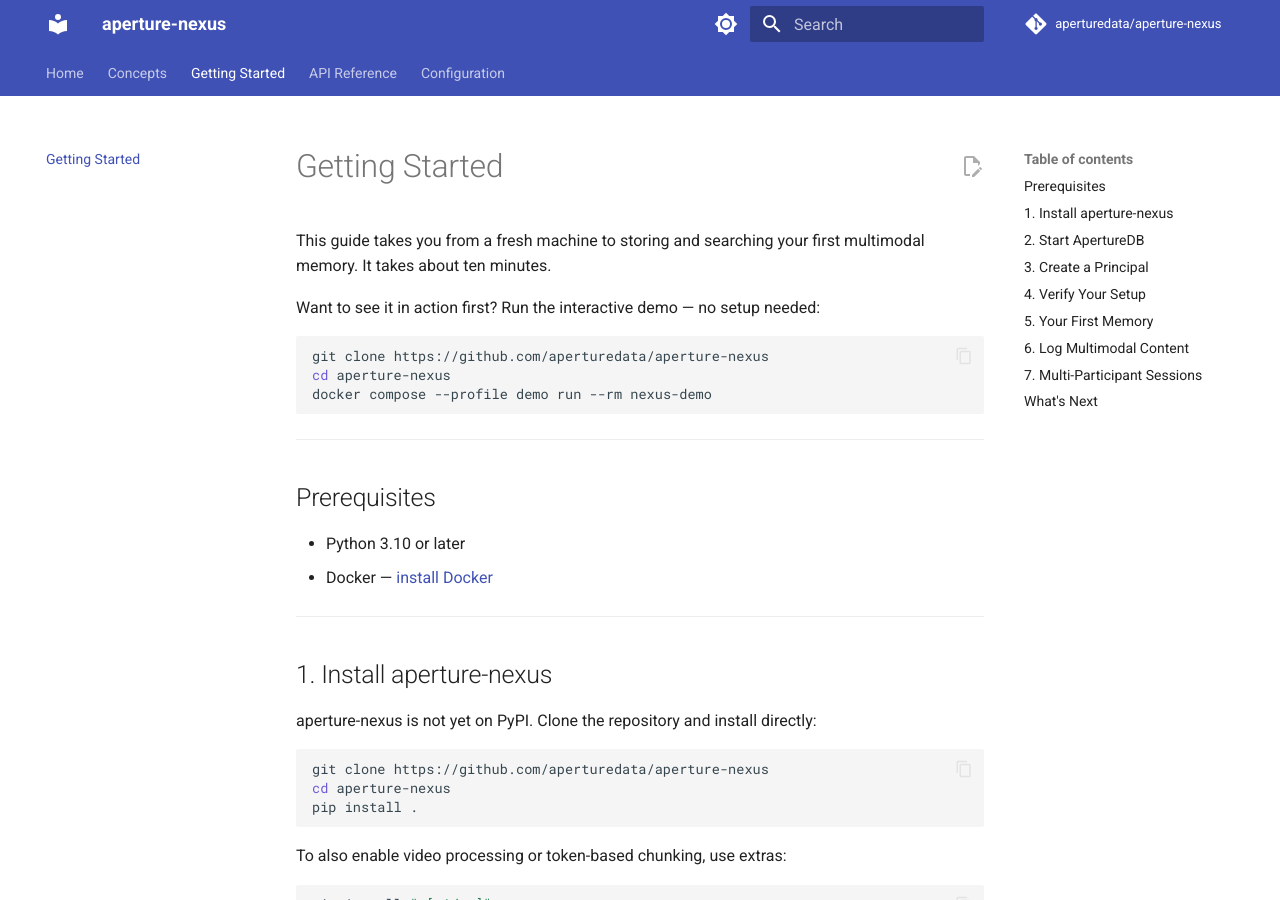
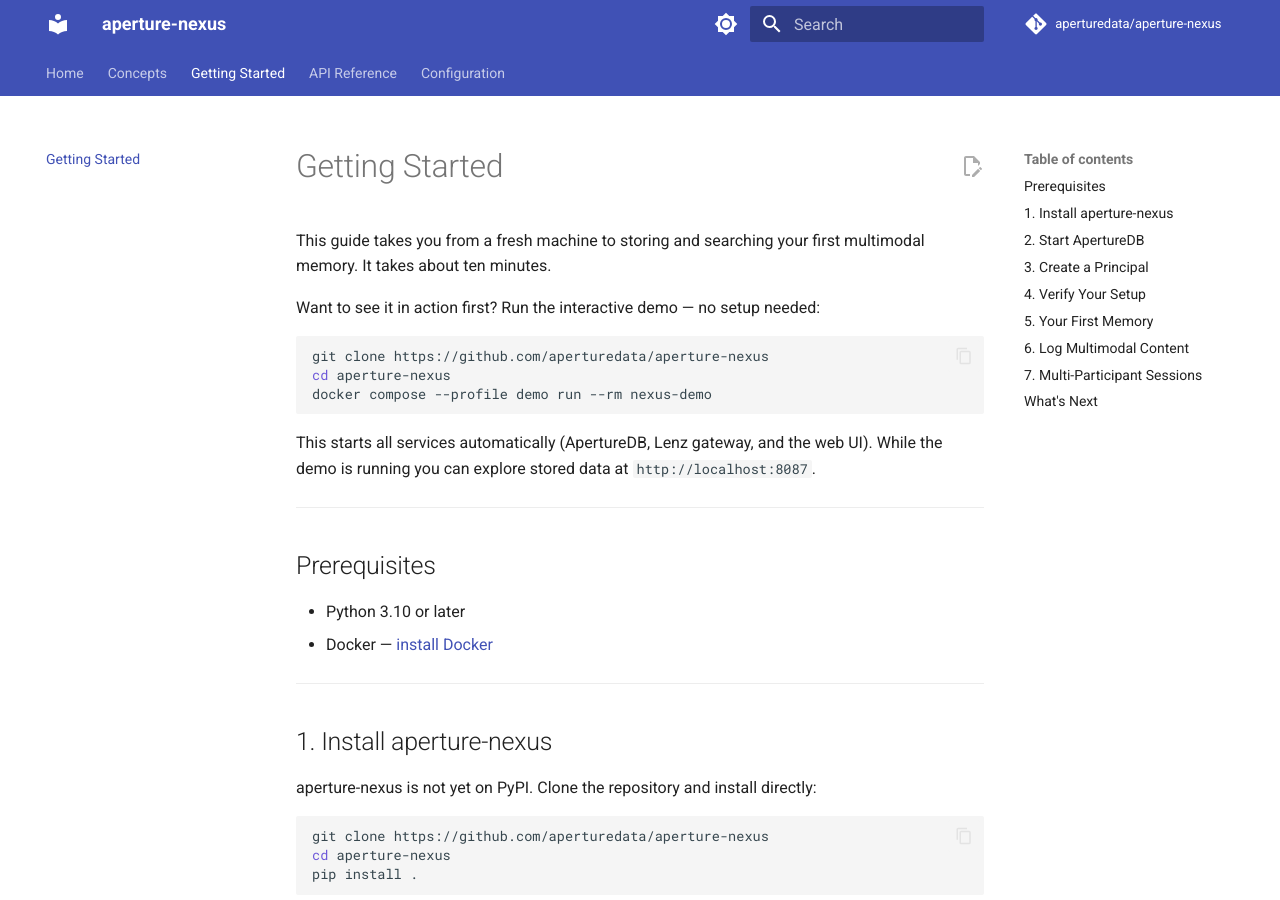
Before and after one commit to aperture-data/aperture-nexus, an MkDocs documentation site: the page built from docs/getting-started.md, in a window 1280 px wide and 900 px high. Built offline with MkDocs 1.6.1 and Material for MkDocs 9.7.7, drawn with Linux system fonts in a browser that asks for light colours; comment, search, counter and statistics services are not loaded.

Commit message:
Fix demo web UI not starting and terminal truncation
docker-compose: add webui and nginx to nexus-demo depends_on so
`docker compose --profile demo run --rm nexus-demo` brings up the full
stack including the web UI at http://localhost:8087. Previously only
aperturedb and lenz started, leaving nginx and webui unreachable.

demo: read terminal width at runtime instead of hardcoding W=60, which
was truncating Information.log entries to 52 characters. Remove manual
truncation from the entry and search-result display loops.

docs + README: update to reflect that all services start automatically
with the demo command, fix duplicate docker compose down block, add Mac
port note (default 55556 does not conflict with macOS reserved 55555).

````diff
--- a/docs/getting-started.md
+++ b/docs/getting-started.md
@@ -17,6 +17,10 @@
 cd aperture-nexus
 docker compose --profile demo run --rm nexus-demo
 ```
+
+This starts all services automatically (ApertureDB, Lenz gateway, and
+the web UI). While the demo is running you can explore stored data at
+`http://localhost:8087`.
 
 ---
 
````
Also changed, not shown: README.md (+6 -10 lines), docker-compose.yml (+10 -3 lines), docs/concepts.md (+1 -1 lines), 1 other file.
